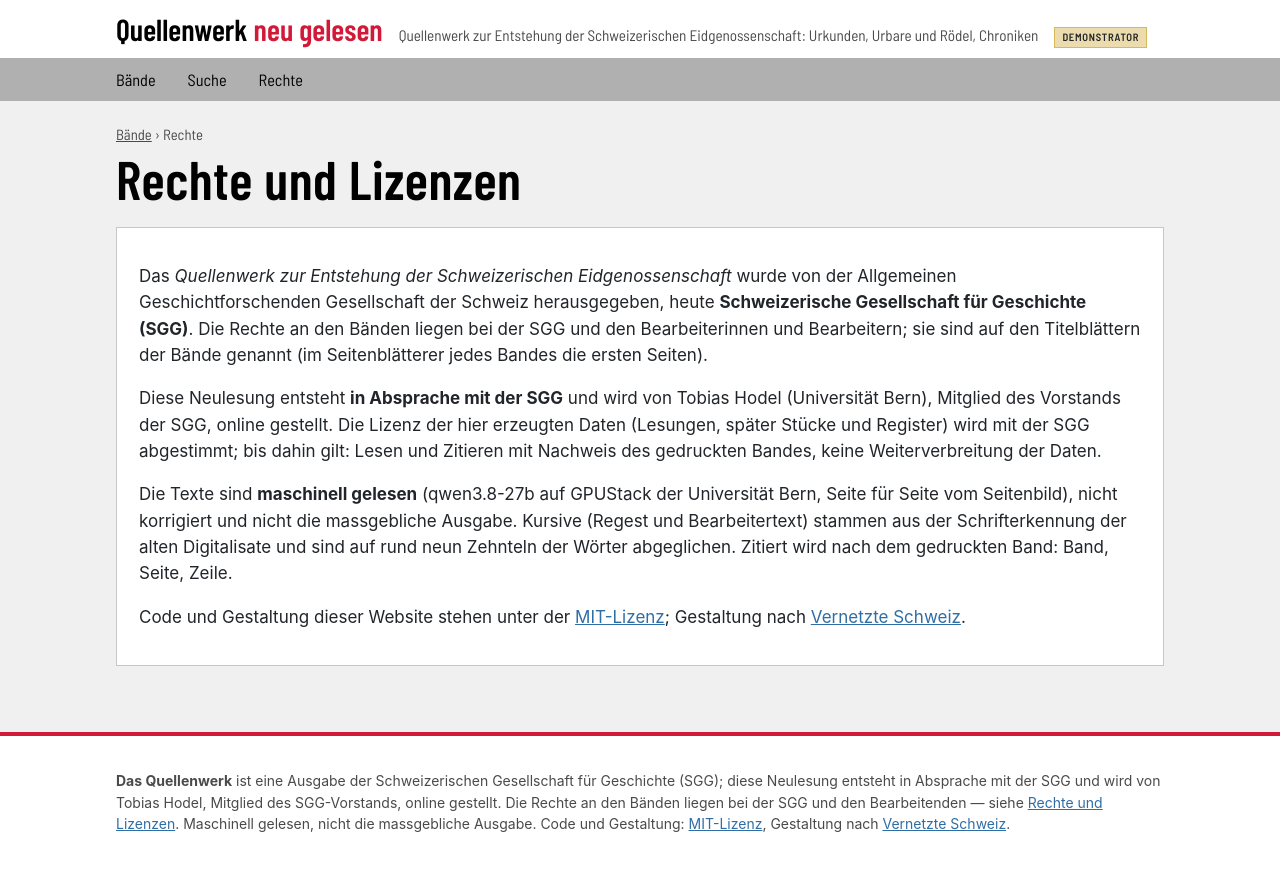
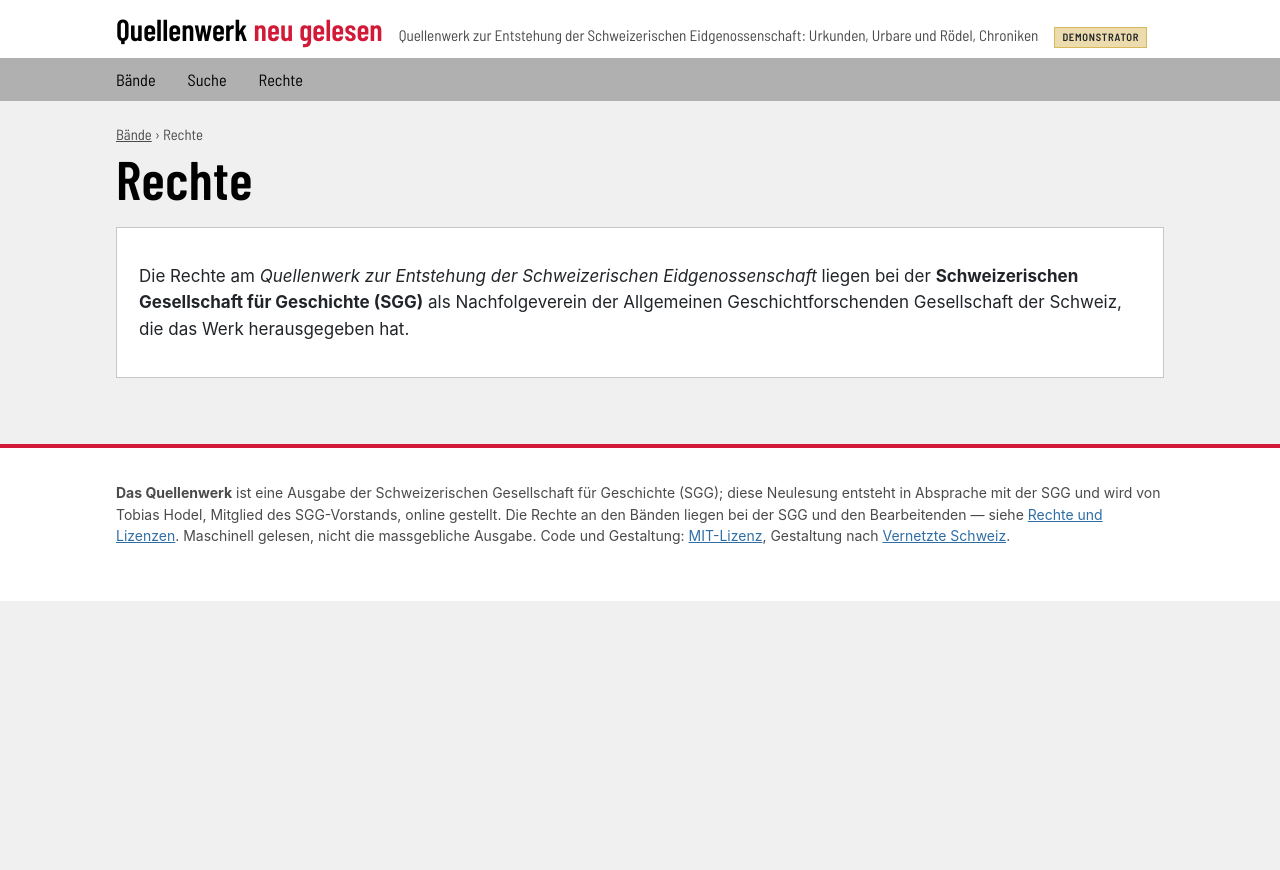
Before and after one commit to thodel/qw_print_pages, a plain HTML site: page rechte.html in a window 1280 px wide. After the commit the page ends 800 px from the top, so only its background shows below. Drawn offline with Linux system fonts and the light colour scheme.

Commit message:
Rechte-Seite gekürzt
Co-Authored-By: Claude Opus 5.5 <noreply@anthropic.com>

```diff
--- a/rechte.html
+++ b/rechte.html
@@ -10,21 +10,10 @@
 <span class="tagline">Quellenwerk zur Entstehung der Schweizerischen Eidgenossenschaft: Urkunden, Urbare und Rödel, Chroniken</span>
 <span class="badge-alpha">Demonstrator</span></div>
 <div class="band"><nav class="wrap"><a href="index.html">Bände</a><a href="s/suche.html">Suche</a><a href="rechte.html">Rechte</a></nav></div></header>
-<main class="wrap"><p class="crumbs"><a href="index.html">Bände</a> › Rechte</p><h1>Rechte und Lizenzen</h1>
-<div class="panel"><p>Das <i>Quellenwerk zur Entstehung der Schweizerischen Eidgenossenschaft</i> wurde von der
-Allgemeinen Geschichtforschenden Gesellschaft der Schweiz herausgegeben, heute <b>Schweizerische Gesellschaft für
-Geschichte (SGG)</b>. Die Rechte an den Bänden liegen bei der SGG und den Bearbeiterinnen und Bearbeitern; sie sind
-auf den Titelblättern der Bände genannt (im Seitenblätterer jedes Bandes die ersten Seiten).</p>
-<p>Diese Neulesung entsteht <b>in Absprache mit der SGG</b> und wird von Tobias Hodel (Universität Bern), Mitglied des
-Vorstands der SGG, online gestellt. Die Lizenz der hier erzeugten Daten (Lesungen, später
-Stücke und Register) wird mit der SGG abgestimmt; bis dahin gilt: Lesen und Zitieren mit Nachweis des gedruckten
-Bandes, keine Weiterverbreitung der Daten.</p>
-<p>Die Texte sind <b>maschinell gelesen</b> (qwen3.8-27b auf GPUStack der Universität Bern, Seite für Seite vom
-Seitenbild), nicht korrigiert und nicht die massgebliche Ausgabe. Kursive (Regest und Bearbeitertext) stammen aus der
-Schrifterkennung der alten Digitalisate und sind auf rund neun Zehnteln der Wörter abgeglichen. Zitiert wird nach
-dem gedruckten Band: Band, Seite, Zeile.</p>
-<p>Code und Gestaltung dieser Website stehen unter der <a href="LICENSE">MIT-Lizenz</a>; Gestaltung nach
-<a href="https://thodel.github.io/vernetzte-schweiz/">Vernetzte Schweiz</a>.</p></div></main>
+<main class="wrap"><p class="crumbs"><a href="index.html">Bände</a> › Rechte</p><h1>Rechte</h1>
+<div class="panel"><p>Die Rechte am <i>Quellenwerk zur Entstehung der Schweizerischen Eidgenossenschaft</i> liegen bei der
+<b>Schweizerischen Gesellschaft für Geschichte (SGG)</b> als Nachfolgeverein der Allgemeinen Geschichtforschenden
+Gesellschaft der Schweiz, die das Werk herausgegeben hat.</p></div></main>
 <footer class="foot"><div class="wrap"><p><b>Das Quellenwerk</b> ist eine Ausgabe der Schweizerischen Gesellschaft
 für Geschichte (SGG); diese Neulesung entsteht in Absprache mit der SGG und wird von Tobias Hodel, Mitglied des
 SGG-Vorstands, online gestellt. Die Rechte an den Bänden liegen bei der SGG und
```
